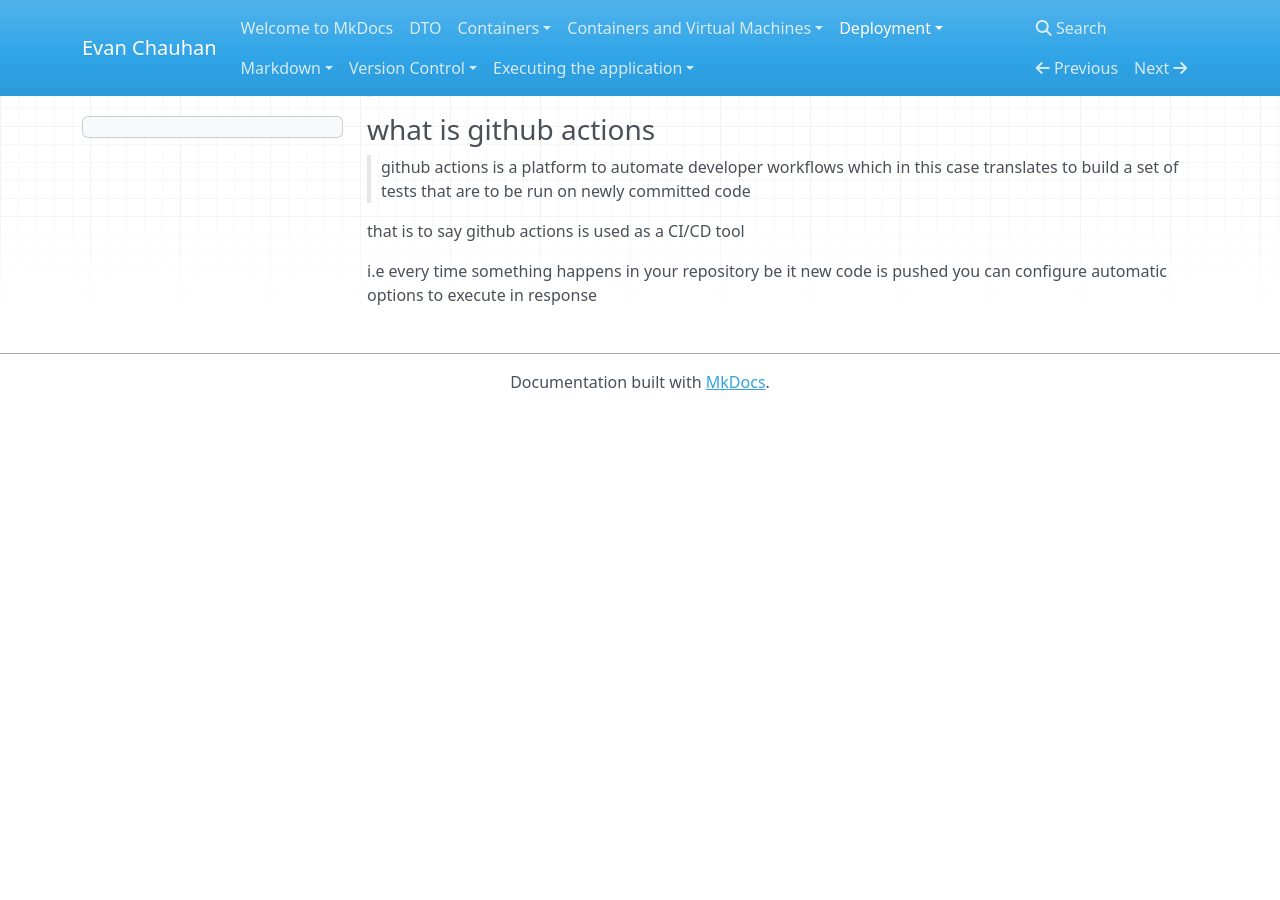
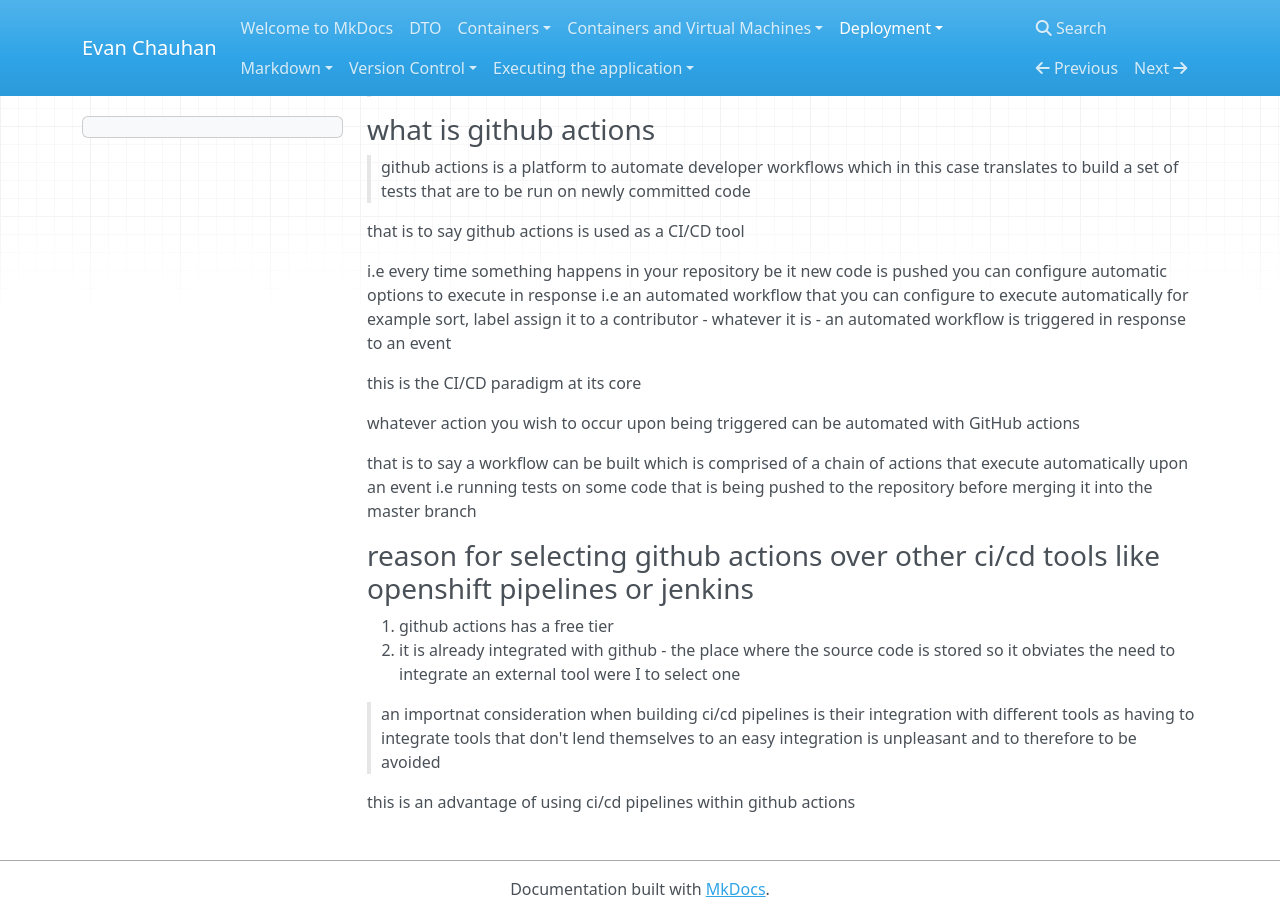
Before and after one commit to EvanChauhan/mydocs-site, an MkDocs documentation site: the page built from docs/Deployment/CI:CD paradigm.md, in a window 1280 px wide and 900 px high, scrolled down 494 px. Built offline with MkDocs 1.6.1, drawn with Linux system fonts in a browser that asks for light colours; nearby versions of some CDN libraries; before the commit the page ends 904 px from its top, so only the background shows below that.

Commit message:
adding content on the ci:cd paradigm

```diff
--- a/docs/Deployment/CI:CD paradigm.md
+++ b/docs/Deployment/CI:CD paradigm.md
@@ -20,4 +20,20 @@ really, a CI/CD pipeline is indispensible for rapid, reliable and frequent deliv
 
 that is to say github actions is used as a CI/CD tool
 
-i.e every time something happens in your repository be it new code is pushed you can configure automatic options to execute in response
+i.e every time something happens in your repository be it new code is pushed you can configure automatic options to execute in response i.e an automated workflow that you can configure to execute automatically for example sort, label assign it to a contributor - whatever it is - an automated workflow is triggered in response to an event
+
+this is the CI/CD paradigm at its core
+
+whatever action you wish to occur upon being triggered can be automated with GitHub actions
+
+that is to say a workflow can be built which is comprised of a chain of actions that execute automatically upon an event i.e running tests on some code that is being pushed to the repository before merging it into the master branch
+
+### reason for selecting github actions over other ci/cd tools like openshift pipelines or jenkins
+
+1. github actions has a free tier
+2. it is already integrated with github - the place where the source code is stored so it obviates the need to integrate an external tool were I to select one
+
+> an importnat consideration when building ci/cd pipelines is their integration with different tools
+as having to integrate tools that don't lend themselves to an easy integration is unpleasant and to therefore to be avoided
+
+this is an advantage of using ci/cd pipelines within github actions
```
